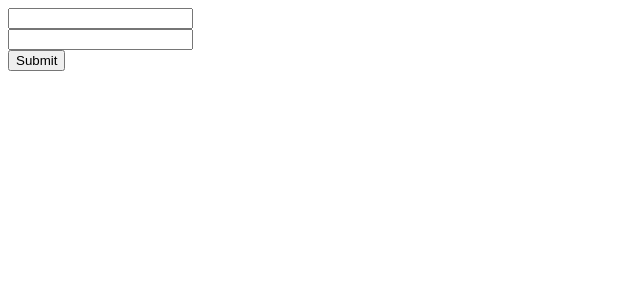
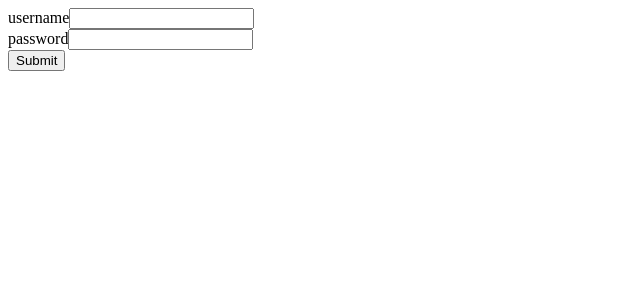
Before and after one commit to Hrithiksaini2000/React-Course-S, a React (Vite) app: page / in a window 1280 px wide. Shown: the top 300 px of the page, without its empty margins (0-640 px from the left). Built offline with nearby package versions, Linux system fonts and the light colour scheme.

Commit message:
New Forward ref is created

```diff
--- /dev/null
+++ b/src/components/Hooks/Useref/Forwardref.jsx
@@ -0,0 +1,41 @@
+import { useRef } from "react"
+import { forwardRef, useId } from "react"
+
+export const Forwardref=()=>{
+    const username = useRef(null)
+    const password = useRef(null)
+
+    const handlesubmit=(e)=>{
+        e.preventDefault()
+        console.log(username.current.value,password.current.value)
+    }
+    return(
+        <form onSubmit={handlesubmit}>
+        <Beforeforward19 label="username" ref={username} />
+        <Beforeforward19 label="password" ref={password} />
+        <button>Submit</button>
+        </form>
+    )
+}
+
+// Before React 19 we need to use forward ref
+// const Beforeforward19=forwardRef((props,ref)=>{
+//     const id = useId()
+// return(
+//     <div>
+//         <label htmlFor={id}>{props.label}</label>
+//         <input type="text" ref={ref}/>
+//     </div>
+// )
+// })
+
+// After Version 19
+const Beforeforward19=({label,ref})=>{
+    const id = useId()
+    return(
+        <div>
+            <label htmlFor={id}>{label}</label>
+            <input type="text" ref={ref} />
+        </div>
+    )
+}
--- a/src/components/Hooks/Useref/useref.jsx
+++ b/src/components/Hooks/Useref/useref.jsx
@@ -1,6 +1,7 @@
 import { useRef } from "react"
 
 export const Useref=()=>{
+    // Use ref hook
     const username = useRef(null)
     const password = useRef(null)
     const handlesubmit=(e)=>{
--- a/src/main.jsx
+++ b/src/main.jsx
@@ -4,7 +4,8 @@
 // import { Howtonotfetchapi } from './components/Hooks/UseEffect/Howtonotfetch'
 // import { Howtofetchapi } from './components/Hooks/UseEffect/Howtofetchapi'
 // import { Pokemonapi } from './components/Hooks/UseEffect/Pokemon'
-import { Useref } from './components/Hooks/Useref/useref'
+// import { Useref } from './components/Hooks/Useref/useref'
+import { Forwardref } from './components/Hooks/Useref/Forwardref'
 // import { Siblingcomponent, State } from './components/Hooks/State'
 // import { Derivedstate, Maploop } from './components/Challenges/State_Challenge'
 // import { LiftingState } from './components/LiftingStateUp/LiftingState'
@@ -60,6 +61,7 @@
     {/* <Howtonotfetchapi/> */}
     {/* <Howtofetchapi/> */}
     {/* <Pokemonapi/> */}
-    <Useref/>
+    {/* <Useref/> */}
+    <Forwardref/>
   </StrictMode>,
 )
```
